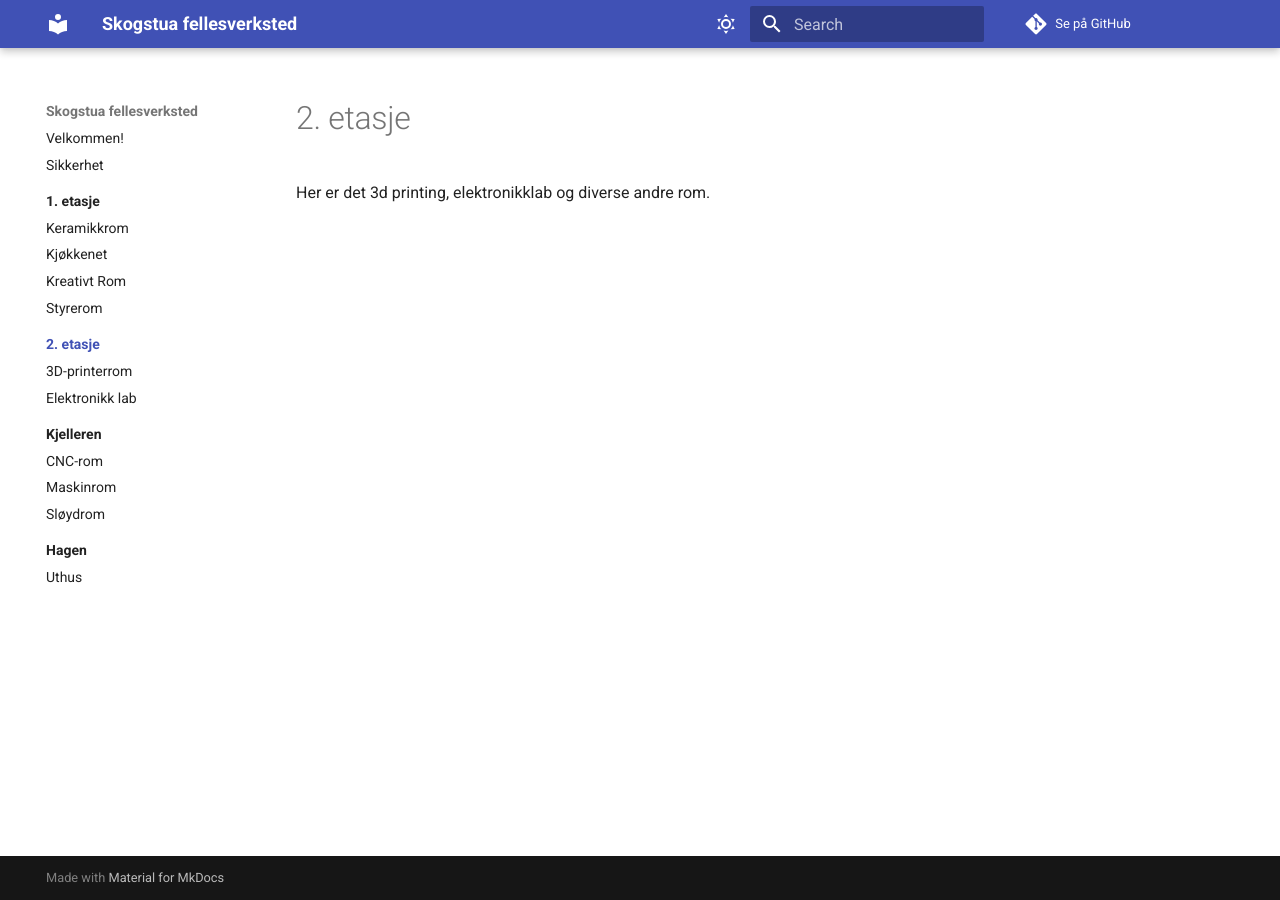
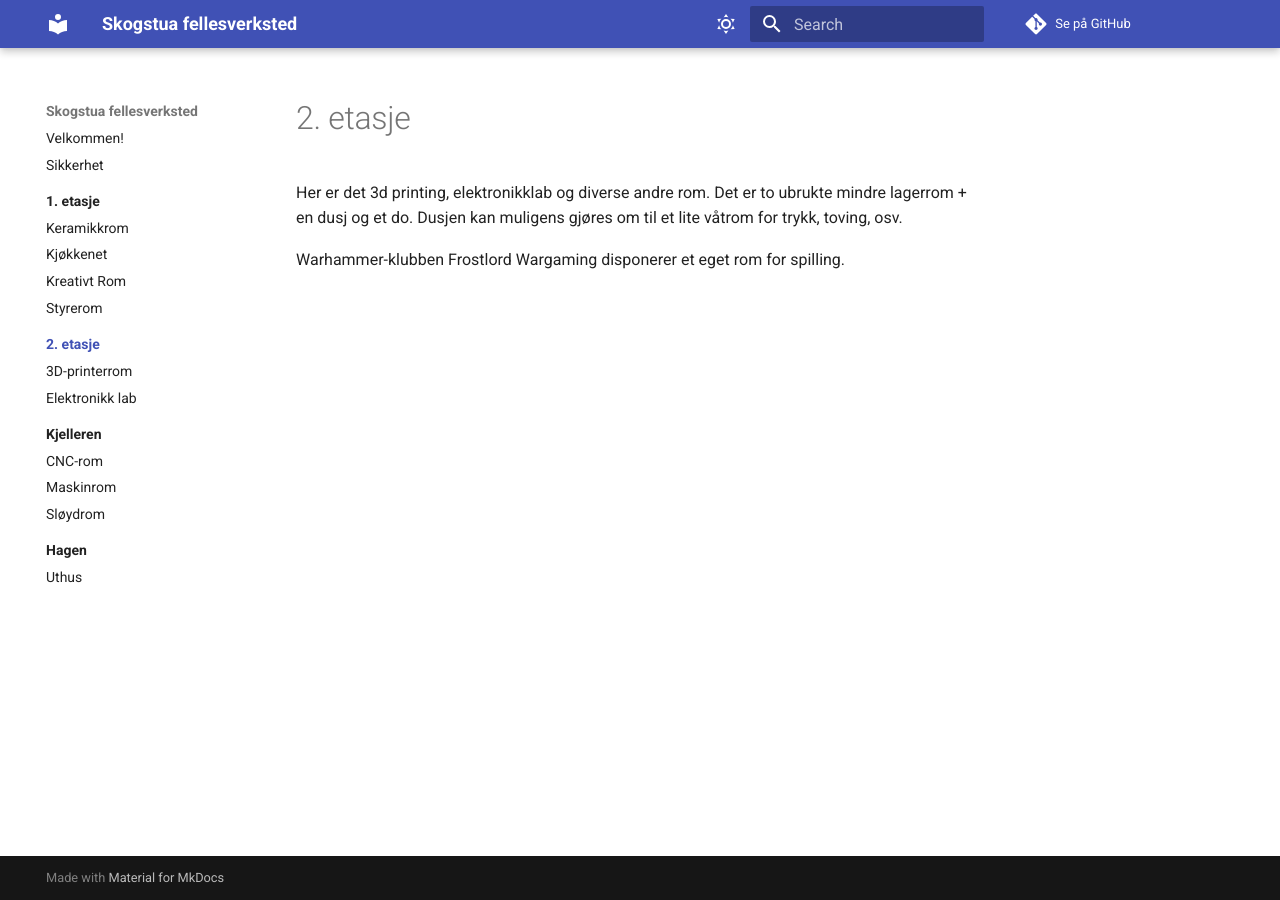
Before and after one commit to Tromsoskapere/mkdocs-skogstua, an MkDocs documentation site: the page built from docs/2. etasje/index.md, in a window 1280 px wide. Built offline with MkDocs 1.6.1 and Material for MkDocs 9.7.7, drawn with Linux system fonts in a browser that asks for light colours; comment, search, counter and statistics services are not loaded.

Commit message:
Update index.md

```diff
--- a/docs/2. etasje/index.md
+++ b/docs/2. etasje/index.md
@@ -1,2 +1,5 @@
 # 2. etasje
-Her er det 3d printing, elektronikklab og diverse andre rom.
+
+Her er det 3d printing, elektronikklab og diverse andre rom. Det er to ubrukte mindre lagerrom + en dusj og et do. Dusjen kan muligens gjøres om til et lite våtrom for trykk, toving, osv.
+
+Warhammer-klubben Frostlord Wargaming disponerer et eget rom for spilling.
```
